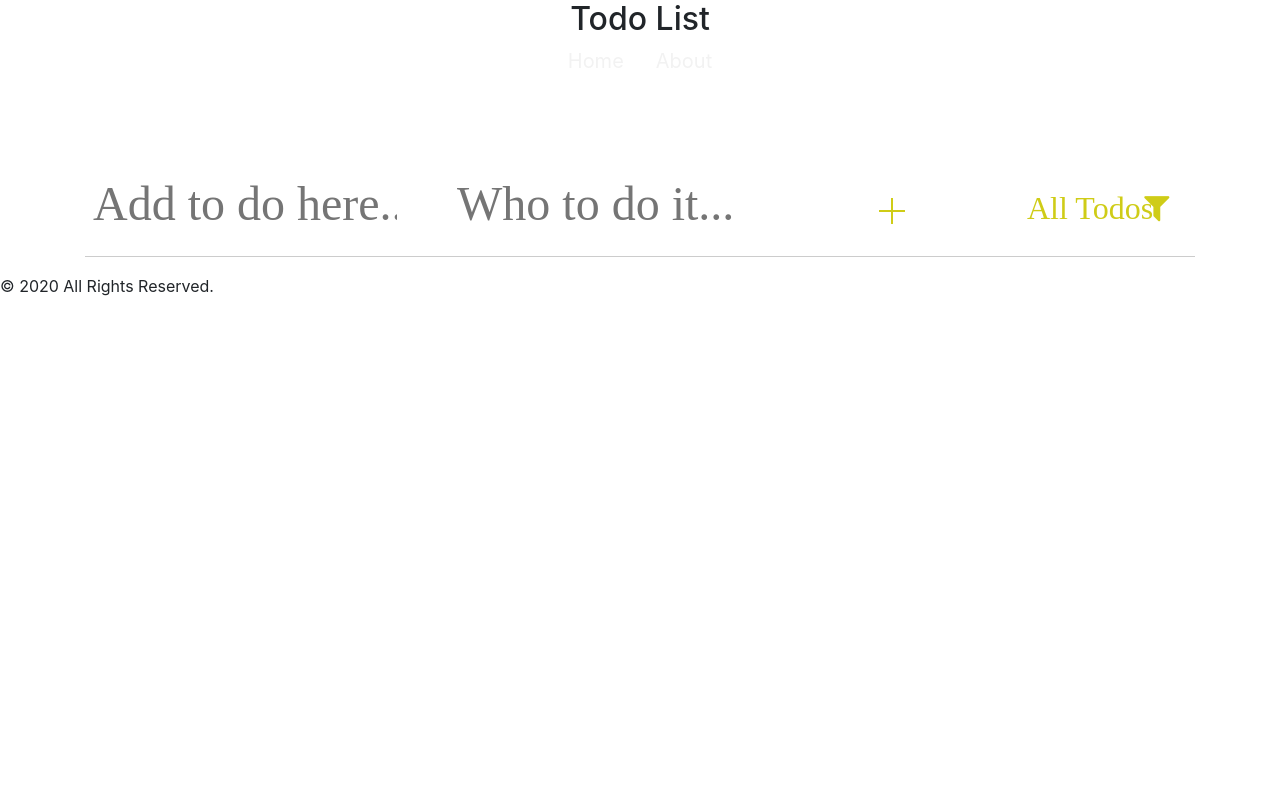
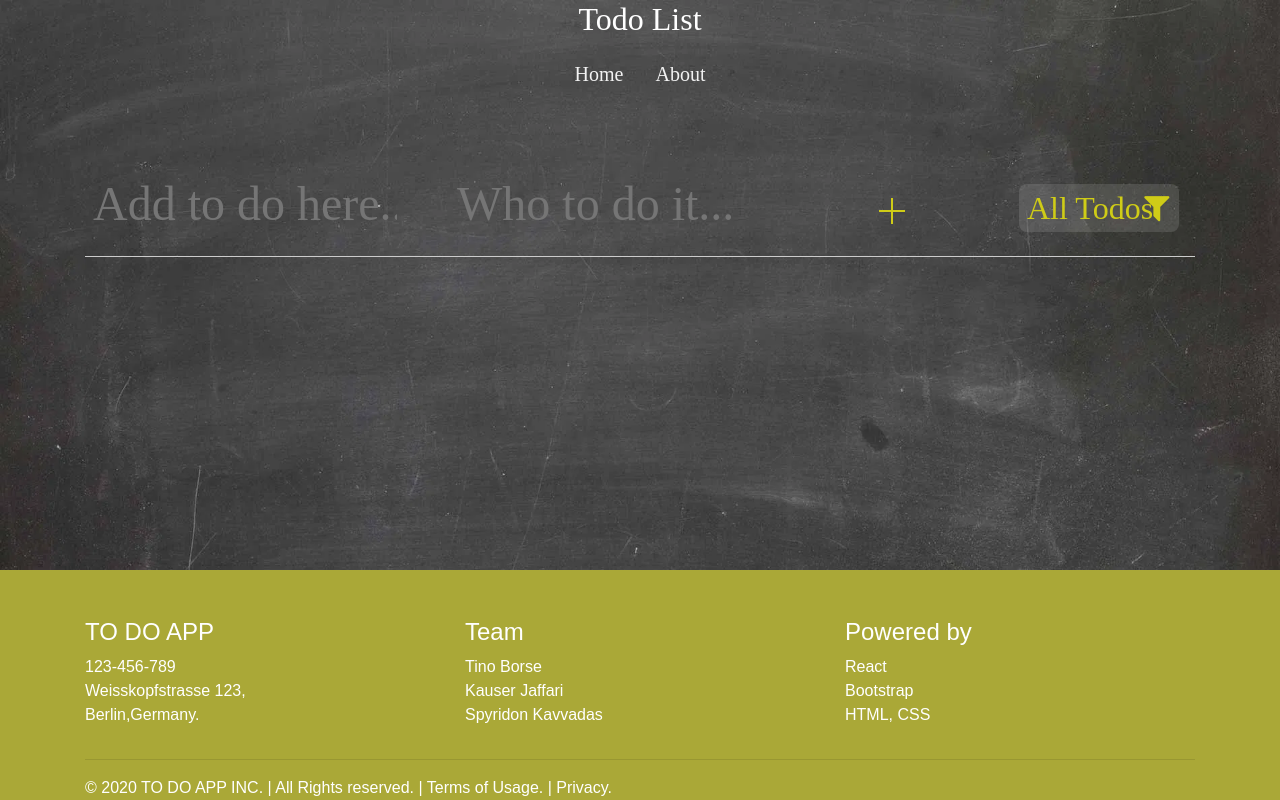
Before and after one commit to TinoBrose/ToDoList_WebApp, a React (Create React App) app: page / in a window 1280 px wide. Built offline with nearby package versions, Linux system fonts and the light colour scheme.

Commit message:
To to footer update

```diff
--- a/src/App.css
+++ b/src/App.css
@@ -5,17 +5,18 @@
 
 @import url('https://fonts.googleapis.com/css2?family=Waiting+for+the+Sunrise&display=swap');
 
-@import url('https://fonts.googleapis.com/css2?family=Shadows+Into+Light&display=swap');
+@import url('https://fonts.googleapis.com/css2?family=Shadows+Into+Light&display=swap');*/
 
 * {
   margin: 0;
   padding: 0;
   box-sizing: border-box;
-  font-family: 'Architects Daughter', cursive;
+
 }
+
 body {
   /*background-image: linear-gradient(120deg, #f6d365 0%, #fda085 100%);*/
-  background-image: url(./images/blackboard.webp);
+  background-image: url("./images/blackboard.webp");
   background-repeat: no-repeat;
   background-size: cover;
   color: white;
@@ -23,10 +24,11 @@ body {
   /*font-family: 'Homemade Apple', cursive;*/
   /*font-family: 'Chilanka', cursive;*/
   /*font-family: 'Covered By Your Grace', cursive;*/
-
   /*font-family: 'Shadows Into Light Two', cursive;*/
   font-family: 'Waiting for the Sunrise', cursive;
   min-height: 100vh;
+
+}
 
 header {
   font-size: 2rem;
@@ -40,8 +42,6 @@ header {
   justify-content: center;
   align-items: center;
 }
-
-
 
 .hr {
   display: block;
@@ -68,24 +68,23 @@ header {
   margin: 0 0 3em 0;
   padding: 0;
   list-style: none; }
+
 .nav li {
   float: left; }
 
-  .topnav a:hover {
+.topnav a:hover {
     background-color: rgba(236, 234, 234, 0.534);
     color: black;
+}
 
-
-  }
-
-  .topnav a {
+.topnav a {
     float: center;
     color: #f2f2f2;
     text-align: center;
     padding: 8px 16px;
     text-decoration: none;
     font-size: 20px;
-  }
+}
 
   /* Add a color to the active/current link */
 .topnav a.active {
--- a/src/App.js
+++ b/src/App.js
@@ -8,6 +8,7 @@ import About from './pages/About';
 import { Switch, Route, Link } from "react-router-dom";
 import { Container, Row } from 'reactstrap';
 import Footer from './components/Footer';
+
 
 function App() {
 
--- /dev/null
+++ b/src/components/Footer.css
@@ -0,0 +1,15 @@
+.main-footer {
+   position: fixed;
+   font-family: sans-serif;
+   color: white;
+   background-color: rgb(170, 168, 55);
+   padding-top: 3em;
+   bottom: 0;
+   width: 100%;
+   height: 230px;
+
+  }
+
+  .main-footer div {
+    font-family: Arial, Helvetica, sans-serif;
+  }
--- a/src/components/Footer.js
+++ b/src/components/Footer.js
@@ -1,17 +1,59 @@
 import React from 'react'
+import './Footer.css';
+
 
 const Footer = () => {
     return (
-        <footer>
-            <div className="footer-container">
-                <span> &copy; {new Date().getFullYear()} All Rights Reserved.
+        <div className="main-footer">
+            <div className="container">
+                <div className="row">
+                    {/*col 1 */}
+                    <div className="col">
+                        <h4>TO DO APP</h4>
+                        <ul className="list-unstyled">
+                            <li>123-456-789</li>
+                            <li>Weisskopfstrasse 123,</li>
+                            <li>Berlin,Germany.</li>
+                        </ul>
+                    </div>
+                     {/*colum 2*/}
+                    <div className="col">
+                        <h4>Team</h4>
+                        <ul className="list-unstyled">
+                            <li>Tino Borse</li>
+                            <li>Kauser Jaffari</li>
+                            <li>Spyridon Kavvadas</li>
+                        </ul>
+                    </div>
+                     {/*colum 3*/}
+                     <div className="col">
+                        <h4>Powered by</h4>
+                        <ul className="list-unstyled">
+                            <li>React</li>
+                            <li>Bootstrap</li>
+                            <li>HTML, <span> CSS </span></li>
+                        </ul>
+                    </div>
 
-                </span>
+
+                </div>
+                <hr/>
+                <div className="row">
+                    <p className="col-sm">
+                        &copy; {new Date().getFullYear()} TO DO APP INC. | All Rights reserved. | Terms of Usage. | Privacy.
+                    </p>
+                </div>
+
+
 
             </div>
 
 
-        </footer>
+
+        </div>
+
+
+
     )
 }
 
--- a/src/components/Form.js
+++ b/src/components/Form.js
@@ -41,9 +41,6 @@ const Form = ({setInputText, todos, setTodos, inputText, setStatus, inputWho, se
         setStatus(e.target.value);
     }
 
-
-
-
     return(
         <form>
             <Row>
```
